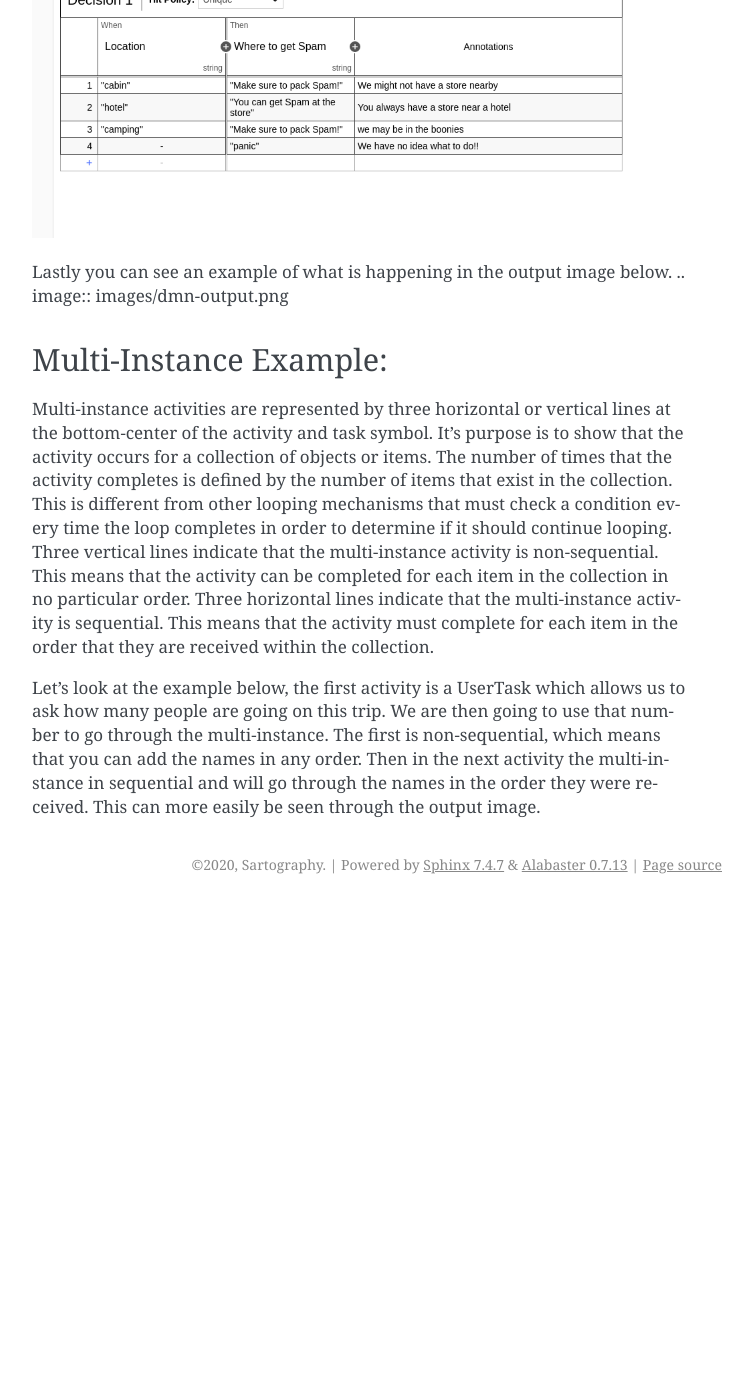
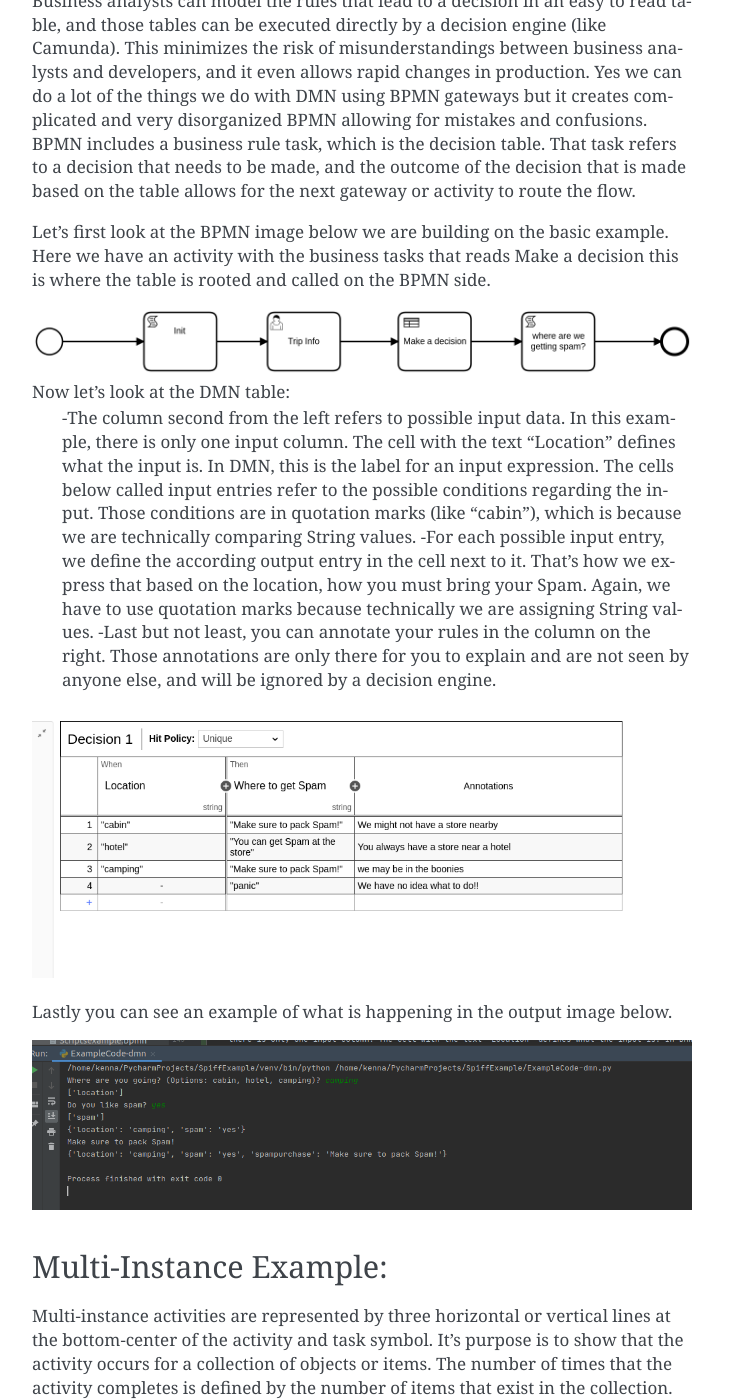
Before and after one commit to sartography/spiff-example-cli, a Sphinx documentation site: the page built from docs/examples.rst, in a window 1280 px wide and 1400 px high, scrolled down 5491 px. Shown: the whole window, without its empty margins (388-1141 px from the left). Built offline with Sphinx 7.4.7, drawn with Linux system fonts in a browser that asks for light colours; before the commit the page ends 6395 px from its top, so only the background shows below that; part of the change alters nothing that is shown.

Commit message:
fixed the example images problem

```diff
--- a/docs/examples.rst
+++ b/docs/examples.rst
@@ -76,9 +76,9 @@ with a UserTask, and an end event. When the user task activity box is clicked th
 questions. In this flow the user is answering two questions : Where are they going and do they like spam. Below you will
 find what the user is being prompted to answer and how the data is being stored in the dictionary.
 
-.. image::images/Basicexample.png
+.. image:: images/basic_example.png
 
-.. image::images/Basicexample-output.png
+.. image:: images/basic_example_output.png
 
 When making the BPM and assigning the activity with a UserTask you then have the option to fill out a form which will (with
 the show form function), promote and ask the sure to complete the questions and collect the data. The form in the image
@@ -89,7 +89,7 @@ in this case and enum. Next we need to have a label, this is the Information tha
 Followed by values, it is recommended that you add a default value just in case the user does not input a variable
 that is recognized. And with all that you have the basics that you need to get the form up and working.
 
-.. image::images/BasicExample-Form.png
+.. image:: images/basic_example_form.png
 
 Exclusive Gateway Example:
 --------------------------
@@ -154,6 +154,7 @@ Now let's look at the DMN table:
 .. image:: images/dmn.png
 
 Lastly you can see an example of what is happening in the output image below.
+
 .. image:: images/dmn-output.png
 
 
@@ -173,5 +174,5 @@ this trip. We are then going to use that number to go through the multi-instance
 means that you can add the names in any order. Then in the next activity the multi-instance in sequential and will go
 through the names in the order they were received. This can more easily be seen through the output image.
 
-.. image::images/multi_instance_array.png
-.. image::images/multi_instance_array-output.png
+.. image:: images/multi_instance_array.png
+.. image:: images/multi_instance_array-output.png
```
Also changed, not shown: docs/images/basic_example.png (added), docs/images/basic_example_form.png (added), docs/images/basic_example_output.png (added).
